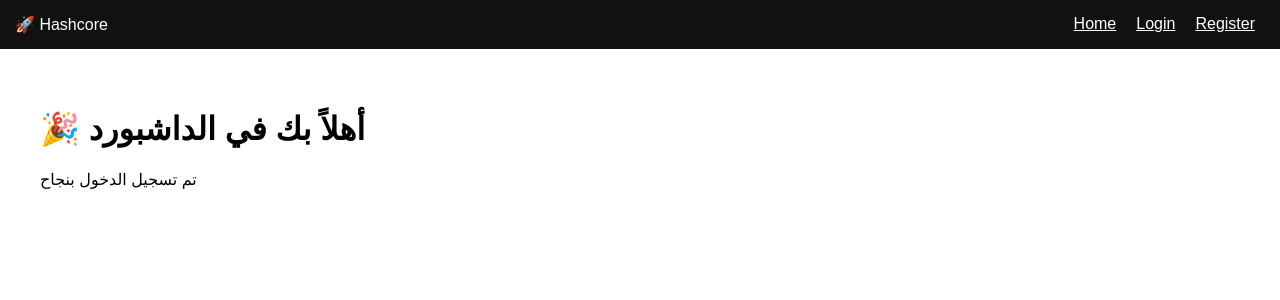
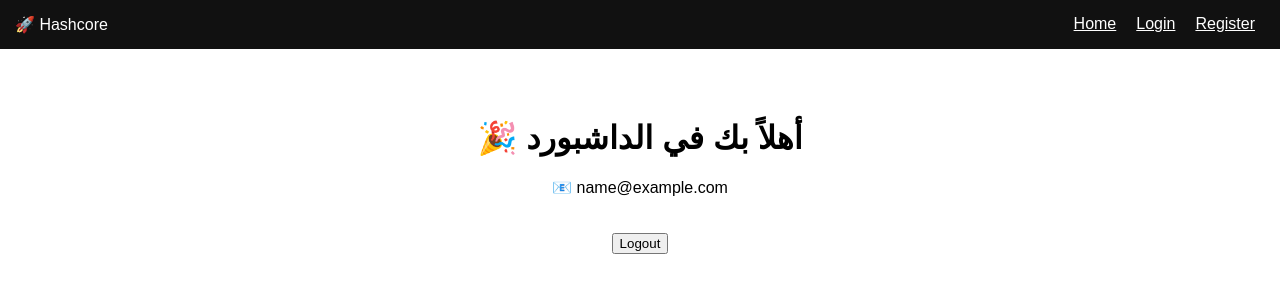
Before and after one commit to ymanthman744-jpg/Hashcore, a Next.js app: page /dashboard in a window 1280 px wide. Shown: the top 300 px of the page. Built offline with nearby package versions, Linux system fonts and the light colour scheme; sample sign-in values are in the browser's storage.

Commit message:
Update page.tsx

```diff
--- a/app/dashboard/page.tsx
+++ b/app/dashboard/page.tsx
@@ -1,8 +1,39 @@
+"use client";
+import { useEffect, useState } from "react";
+import { useRouter } from "next/navigation";
+
 export default function Dashboard() {
+  const [user, setUser] = useState<any>(null);
+  const router = useRouter();
+
+  useEffect(() => {
+    const storedUser = localStorage.getItem("user");
+
+    if (!storedUser) {
+      router.push("/login");
+    } else {
+      setUser(JSON.parse(storedUser));
+    }
+  }, []);
+
+  const handleLogout = () => {
+    localStorage.removeItem("user");
+    router.push("/login");
+  };
+
   return (
-    <div style={{ padding: "20px" }}>
+    <div style={{ textAlign: "center", marginTop: "50px" }}>
       <h1>🎉 أهلاً بك في الداشبورد</h1>
-      <p>تم تسجيل الدخول بنجاح</p>
+
+      {user && (
+        <>
+          <p>📧 {user.email}</p>
+        </>
+      )}
+
+      <button onClick={handleLogout} style={{ marginTop: "20px" }}>
+        Logout
+      </button>
     </div>
   );
 }
```
